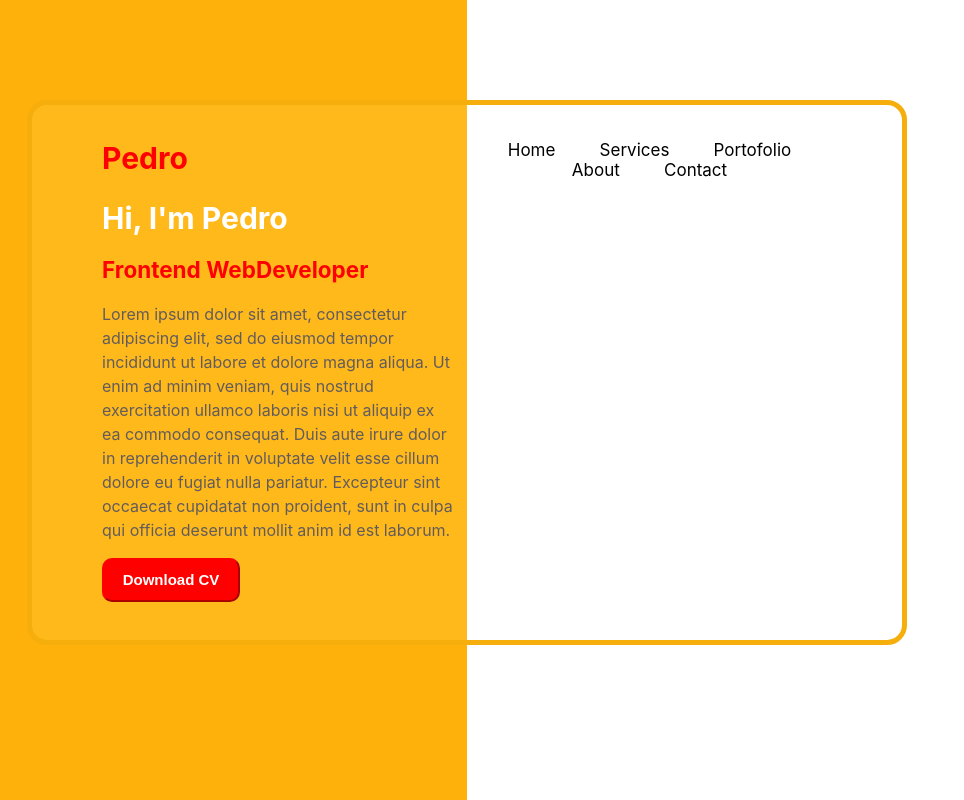
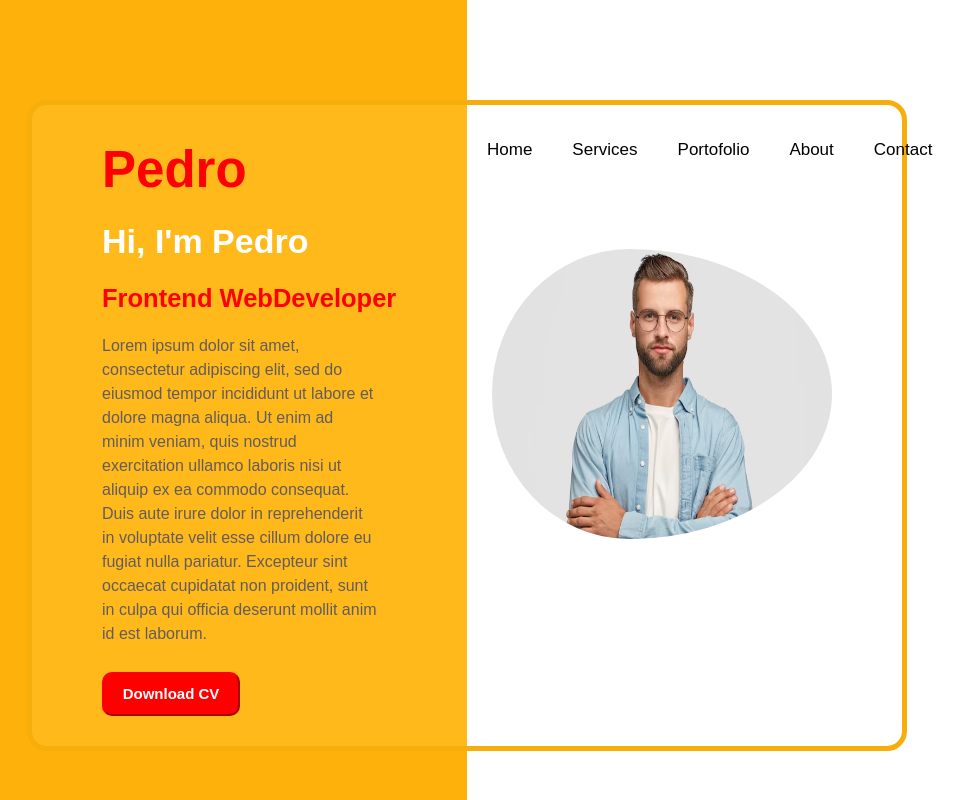
Before and after one commit to Pedrofilip13/website-with-cv-download, a plain HTML site: page index.html in a window 1280 px wide. Shown: the whole page, without its empty margins (173-1137 px from the left). Drawn offline with Linux system fonts and the light colour scheme; a web font is replaced by a local one.

Commit message:
Images beahvior, download pdf

```diff
--- a/index.html
+++ b/index.html
@@ -7,6 +7,13 @@
     <title>My Website</title>
     <link rel="stylesheet" href="./style.css" />
     <link rel="icon" href="./favicon.ico" type="image/x-icon" />
+    <link rel="preconnect" href="https://fonts.googleapis.com" />
+    <link rel="preconnect" href="https://fonts.gstatic.com" crossorigin />
+    <link
+      href="https://fonts.googleapis.com/css2?family=Madimi+One&display=swap"
+      rel="stylesheet"
+    />
+    <script type="text/javascript" src="script.js"></script>
   </head>
   <body>
     <div></div>
@@ -14,15 +21,15 @@
       <!--Nav bar-->
       <div id="navbar">
         <div id="left">
-          <a href="" id="title">Pedro</a>
+          <a href="#" id="title">Pedro</a>
         </div>
 
         <div id="right">
-          <a href="" class="nvbar-items">Home</a>
-          <a href="" class="nvbar-items">Services</a>
-          <a href="" class="nvbar-items">Portofolio</a>
-          <a href="" class="nvbar-items">About</a>
-          <a href="" class="nvbar-items">Contact</a>
+          <a href="#" class="nvbar-items">Home</a>
+          <a href="#" class="nvbar-items">Services</a>
+          <a href="#" class="nvbar-items">Portofolio</a>
+          <a href="#" class="nvbar-items">About</a>
+          <a href="#" class="nvbar-items">Contact</a>
         </div>
       </div>
       <!--Intro-->
@@ -41,23 +48,18 @@
               sunt in culpa qui officia deserunt mollit anim id est laborum.
             </p>
             <!--Button-->
-            <button>Download CV</button>
+            <button id="download-btn">Download CV</button>
           </div>
         </div>
-        <div id="right">
+        <div id="images">
           <!--Images-->
           <!--Image1-->
           <div>
-            <img />
-          </div>
-          <!--Icons-->
-          <div>
-            <img src="" />
-            <img />
-            <img />
+            <img id="img" src="img.png" alt="img" />
           </div>
         </div>
       </div>
     </div>
+
   </body>
 </html>
--- /dev/null
+++ b/script.js
@@ -0,0 +1,25 @@
+document.addEventListener("DOMContentLoaded", function() {
+    // Get the button element
+    var downloadBtn = document.getElementById("download-btn");
+
+    // Add click event listener to the button
+    downloadBtn.addEventListener("click", function() {
+        // Create a link element
+        var link = document.createElement("a");
+
+        // Set the href attribute to the path of your PDF file
+        link.href = "cv.pdf";
+
+        // Set the download attribute to specify the filename
+        link.download = "cv.pdf";
+
+        // Append the link to the document body
+        document.body.appendChild(link);
+
+        // Trigger a click event on the link
+        link.click();
+
+        // Remove the link from the document body
+        document.body.removeChild(link);
+    });
+});
--- a/style.css
+++ b/style.css
@@ -1,5 +1,5 @@
-body{
-    font-family: Inter;
+body {
+    font-family: "Madimi One", sans-serif;
     background: linear-gradient(
       to right,
       #feb00b 0%,
@@ -11,18 +11,18 @@ body{
     margin-left: 200px;
     margin-right: 200px;
     color: black;
-    font-size: 15px;
+    font-size: 17px;
   }
 
-#container{
-    border-color: #f6ae0c ;
+  #container {
+    border-color: #f6ae0c;
     border-width: 5px;
-    border-style:solid;
+    border-style: solid;
     border-radius: 20px;
     background: linear-gradient(
       to right,
-    #ffb91b  0%,
-    #ffb91b  50%,
+      #ffb91b 0%,
+      #ffb91b 50%,
       white 50%,
       white 100%
     );
@@ -30,55 +30,80 @@ body{
     padding-left: 70px;
     padding-right: 70px;
   }
-#navbar{
+
+  #navbar {
     display: flex;
   }
 
-#right{
+  #right {
     width: 50%;
     text-align: center;
+    display: flex;
   }
 
-#left{
+  .nvbar-items:hover{
+      color: red;
+  }
+
+  #intro {
+    display: flex;
+  }
+
+  #img {
+    width: 340px;
+    height: 290px;
+    border-radius: 50%;
+    padding-left: 65px;
+  }
+
+  #images {
+    padding-top: 50px;
+    padding-left: 20px;
+    display: flex;
+  }
+
+
+
+  #left {
     width: 50%;
   }
-p{
-    font-family: Inter;
+  p {
+    font-family: "Madimi One", sans-serif;
     font-size: 16px;
     font-weight: 400;
     line-height: 24px;
     letter-spacing: 0em;
     text-align: left;
     color: rgb(99, 92, 92);
-    padding-right: 10px;
+    padding-right: 30px;
   }
 
-.nvbar-items{
+  .nvbar-items {
     text-decoration: none;
     display: inline;
-    color:black;
-    font-family: Inter;
-    padding-right: 20px ;
-    padding-left:20px;
+    color: black;
+    font-family: "Madimi One", sans-serif;
+    padding-right: 20px;
+    padding-left: 20px;
     font-size: 17px;
   }
 
-h1{
-    color:white;
+  h1 {
+    color: white;
   }
 
-h2{
-    color:red;
+  h2 {
+    color: red;
   }
 
-#title{
-    color:red;
-    font-size: 2em;
+  #title {
+    color: red;
+    font-size: 3em;
     font-weight: bold;
     text-decoration: none;
   }
 
-button{
+  button {
     color: white;
     background-color: red;
     border-color: red;
@@ -88,8 +113,11 @@ button{
     cursor: pointer;
     font-size: 15px;
     font-weight: bold;
+    margin-bottom: 30px;
+    margin-top: 10px;
+    font-family: "Madimi One", sans-serif;
   }
 
-button:hover{
+  button:hover {
     background-color: rgb(150, 6, 6);
   }
```
Also changed, not shown: facebook.png (added), img.png (added), instagram.png (added), whatsapp.png (added), 1 other file. Lines whose indentation alone changed are shown as unchanged.
